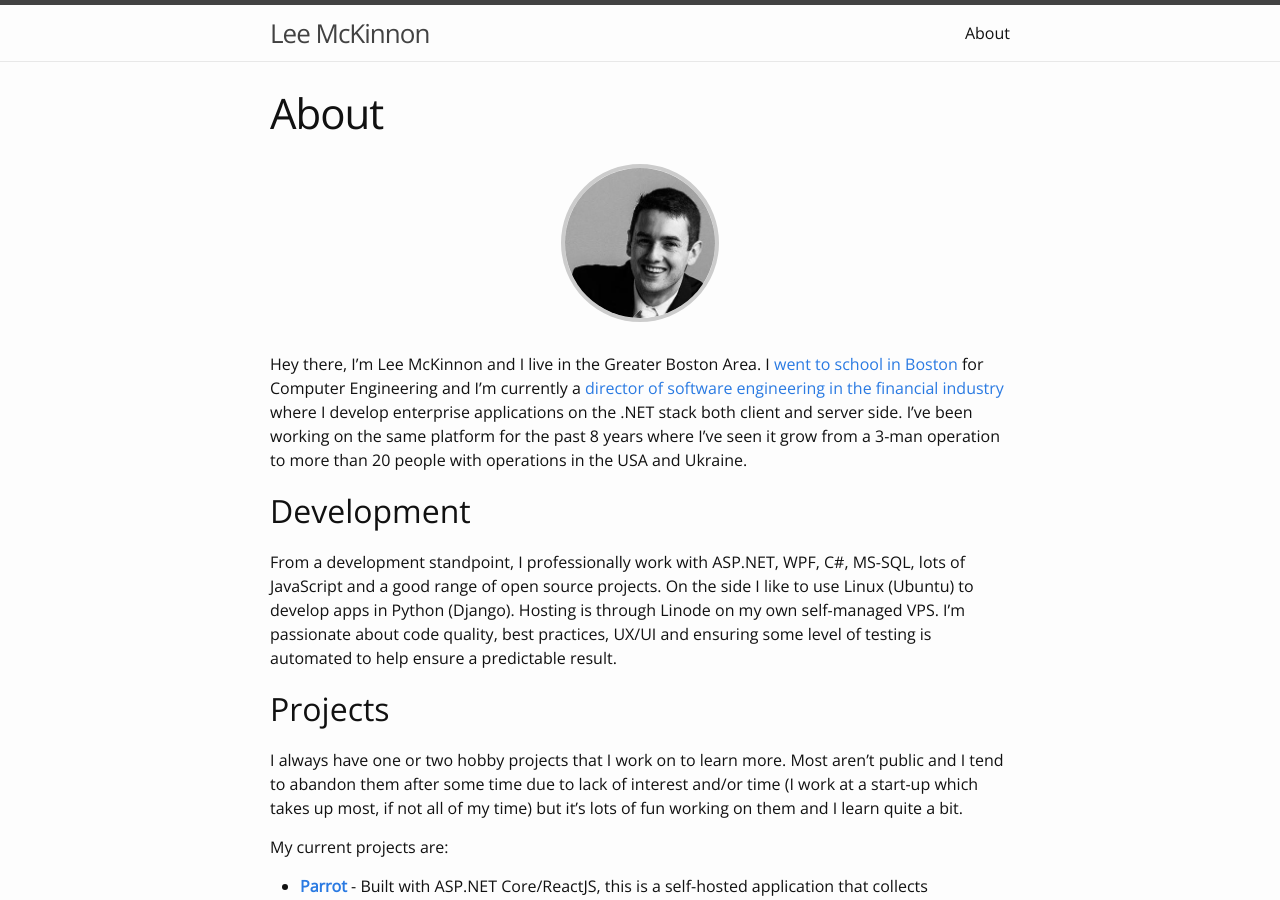
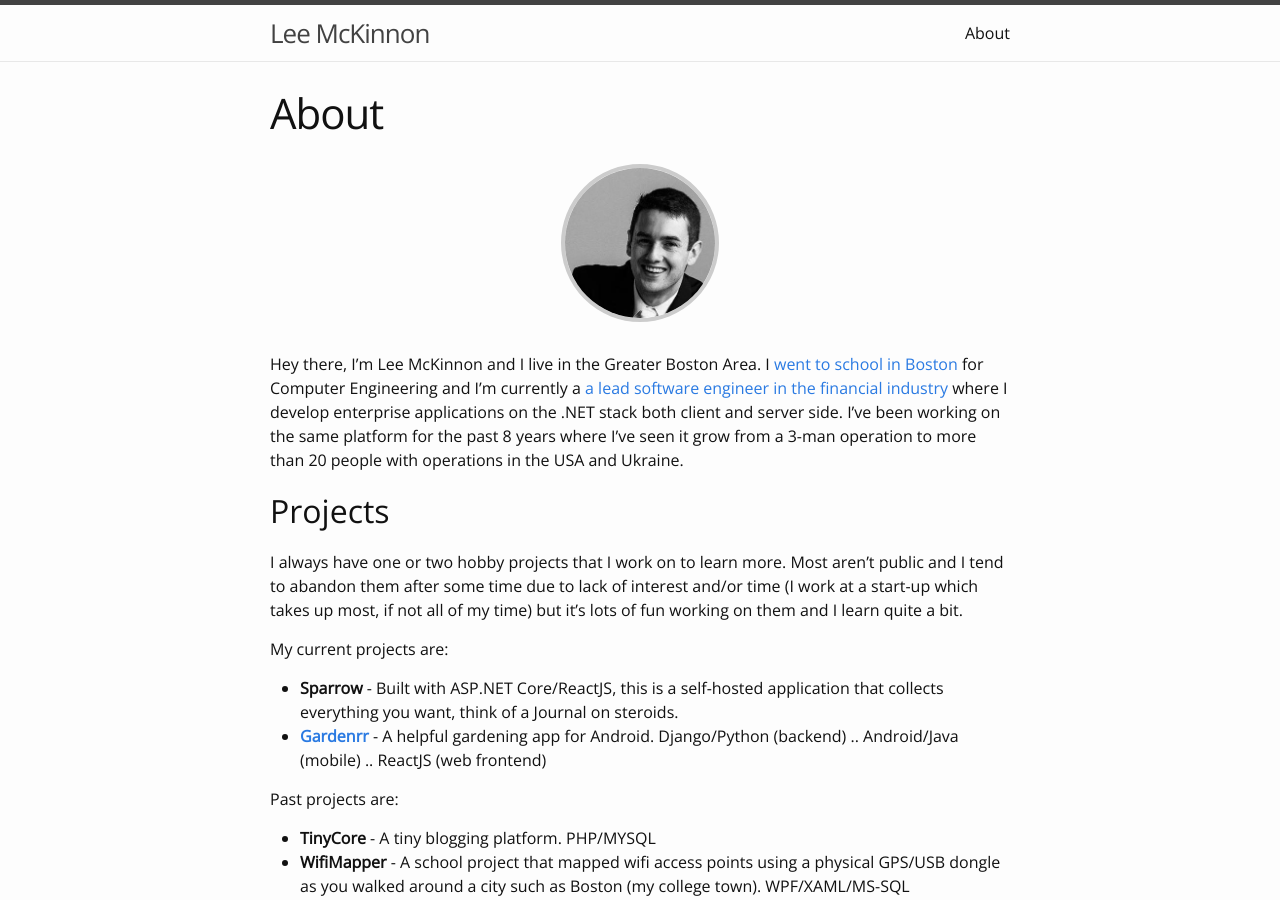
Before and after one commit to leemac/leemac.github.io, a Jekyll site: the page built from about.md, in a window 1280 px wide and 900 px high. Built offline with Jekyll 4.4.1, drawn with Linux system fonts in a browser that asks for light colours; some of the changed text lies outside the part shown.

Commit message:
changes to about

```diff
--- a/about.md
+++ b/about.md
@@ -8,11 +8,7 @@ permalink: /about/
   <img src="/images/me2.jpg" alt="Me" style="border-radius: 100px; border: 4px solid #CCC; width: 150px">
 </div>
 
-Hey there, I'm Lee McKinnon and I live in the Greater Boston Area. I <a href="http://wit.edu" target="_blank">went to school in Boston</a> for Computer Engineering and I'm currently a <a href="http://ledgex.com" target="_blank">director of software engineering in the financial industry</a> where I develop enterprise applications on the .NET stack both client and server side. I've been working on the same platform for the past 8 years where I've seen it grow from a 3-man operation to more than 20 people with operations in the USA and Ukraine.
-
-## Development
-
-From a development standpoint, I professionally work with ASP.NET, WPF, C#, MS-SQL, lots of JavaScript and a good range of open source projects. On the side I like to use Linux (Ubuntu) to develop apps in Python (Django). Hosting is through Linode on my own self-managed VPS. I'm passionate about code quality, best practices, UX/UI and ensuring some level of testing is automated to help ensure a predictable result.
+Hey there, I'm Lee McKinnon and I live in the Greater Boston Area. I <a href="http://wit.edu" target="_blank">went to school in Boston</a> for Computer Engineering and I'm currently a <a href="http://ledgex.com" target="_blank">a lead software engineer in the financial industry</a> where I develop enterprise applications on the .NET stack both client and server side. I've been working on the same platform for the past 8 years where I've seen it grow from a 3-man operation to more than 20 people with operations in the USA and Ukraine.
 
 ## Projects
 
@@ -20,7 +16,7 @@ I always have one or two hobby projects that I work on to learn more. Most aren'
 
 My current projects are:
 
-- **[Parrot](https://github.com/leemac/parrot)** - Built with ASP.NET Core/ReactJS, this is a self-hosted application that collects everything you want. Medical notes, location, etc.
+- **Sparrow** - Built with ASP.NET Core/ReactJS, this is a self-hosted application that collects everything you want, think of a Journal on steroids.
 - **[Gardenrr](http://gardenrr.com/)** - A helpful gardening app for Android. Django/Python (backend) .. Android/Java (mobile) .. ReactJS (web frontend)
 
 Past projects are:
```
Also changed, not shown: _drafts/about.md (+5 -1 lines).
